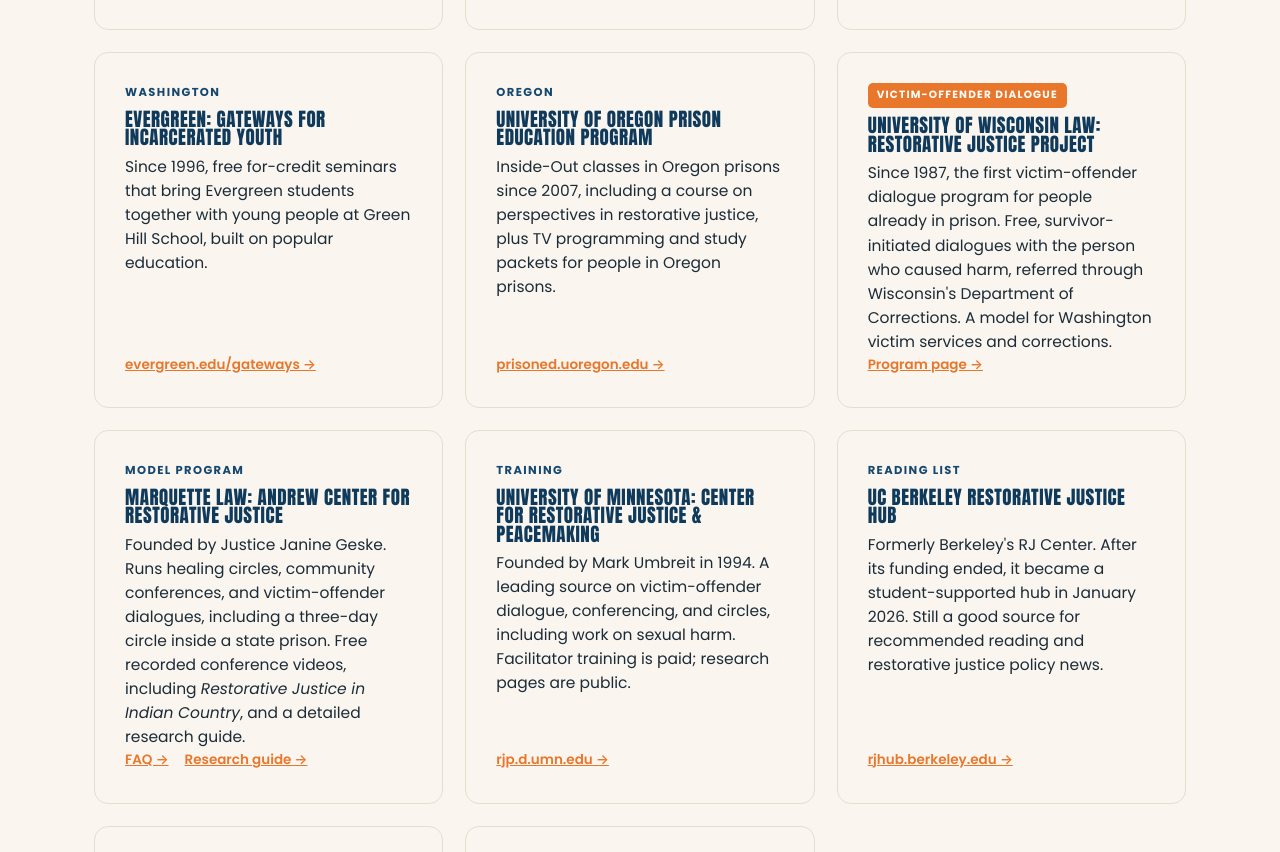
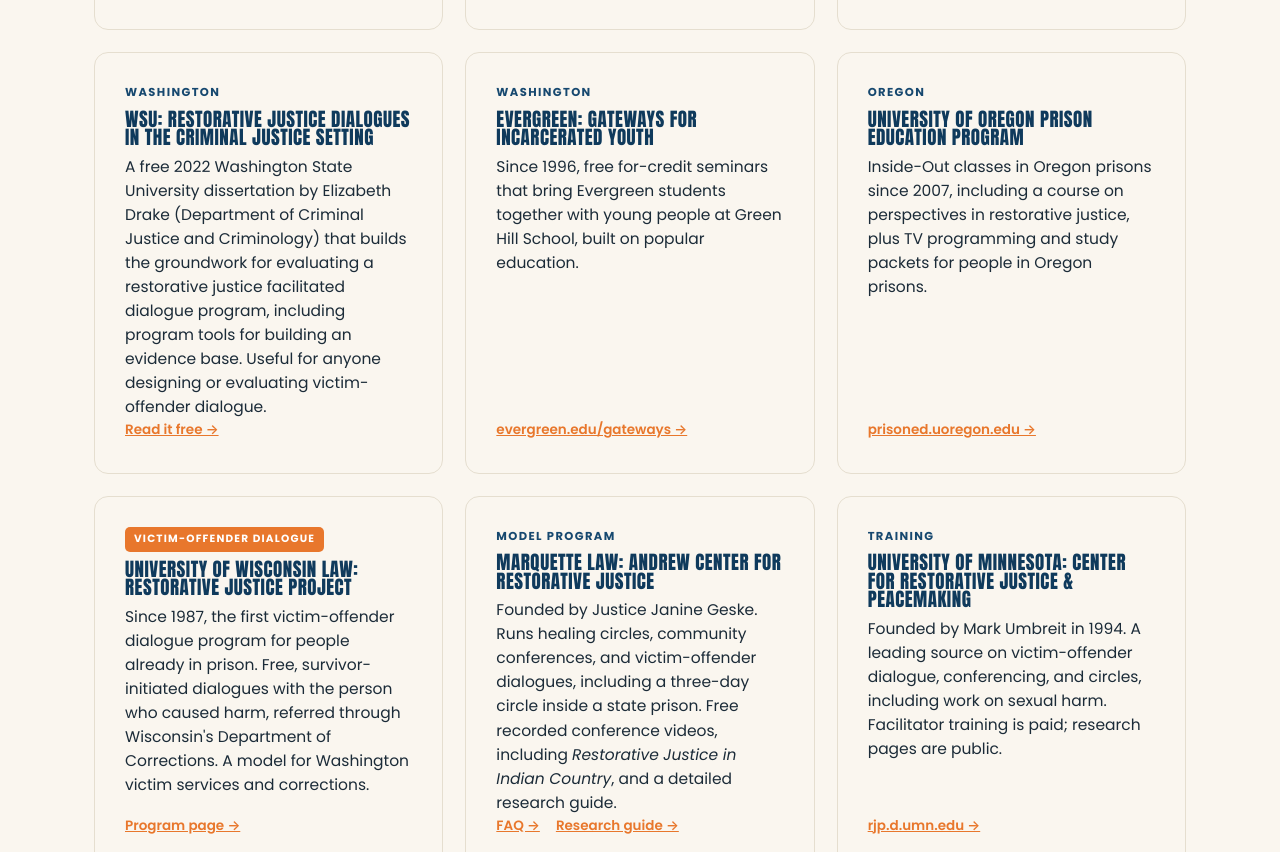
Before and after one commit to davidmorganlund-oss/warpconference, a plain HTML site: page index.html in a window 1280 px wide. Shown: the part 9288-10140 px from the top of the page. Drawn offline with Linux system fonts and the light colour scheme.

Commit message:
Add WSU restorative justice dialogue dissertation
Co-Authored-By: Claude Opus 5.5 <noreply@anthropic.com>
Claude-Session: https://claude.ai/code/session_01VmF1YLDtNJ7jyQVsGSNtVs

```diff
--- a/index.html
+++ b/index.html
@@ -749,6 +749,14 @@ img{max-width:100%;display:block}
         </div>
         <div class="card res-card reveal">
           <span class="res-meta">Washington</span>
+          <h3>WSU: Restorative Justice Dialogues in the Criminal Justice Setting</h3>
+          <p>A free 2022 Washington State University dissertation by Elizabeth Drake (Department of Criminal Justice and Criminology) that builds the groundwork for evaluating a restorative justice facilitated dialogue program, including program tools for building an evidence base. Useful for anyone designing or evaluating victim-offender dialogue.</p>
+          <div class="res-links">
+            <a class="res-link" href="https://rex.libraries.wsu.edu/esploro/outputs/doctoral/RESTORATIVE-JUSTICE-DIALOGUES-IN-THE-CRIMINAL/99900883136801842" target="_blank" rel="noopener">Read it free &rarr;</a>
+          </div>
+        </div>
+        <div class="card res-card reveal">
+          <span class="res-meta">Washington</span>
           <h3>Evergreen: Gateways for Incarcerated Youth</h3>
           <p>Since 1996, free for-credit seminars that bring Evergreen students together with young people at Green Hill School, built on popular education.</p>
           <div class="res-links">
```
